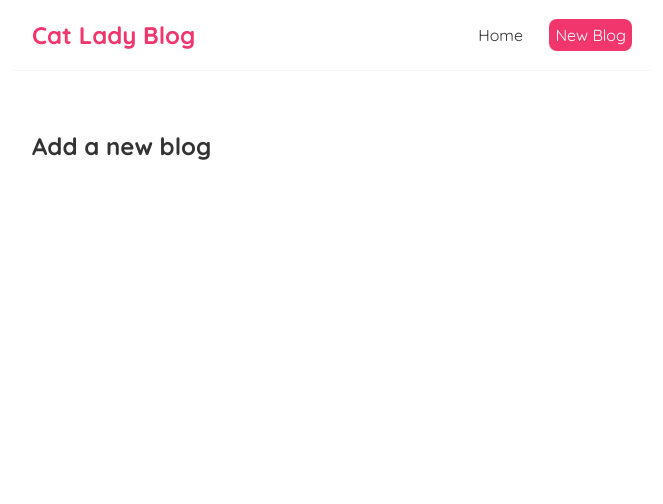
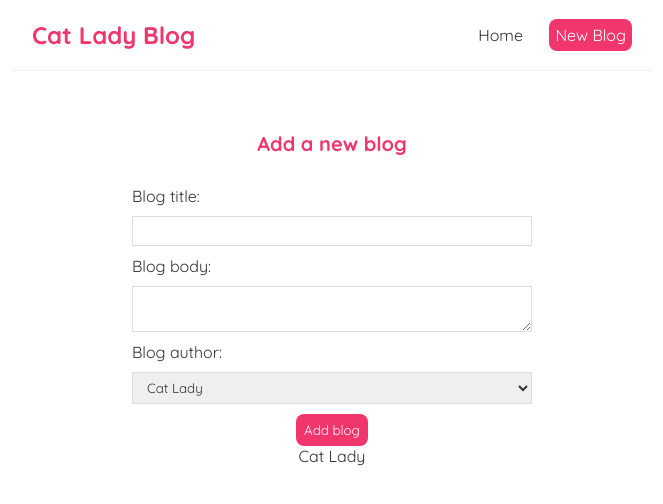
Before and after one commit to JosephineLucy/cat-lady-blog, a React (Create React App) app: page /create in a window 1280 px wide. Shown: the top 504 px of the page, without its empty margins (308-971 px from the left). Built offline with nearby package versions, Linux system fonts and the light colour scheme.

Commit message:
adds create form

```diff
--- a/src/components/Create.js
+++ b/src/components/Create.js
@@ -1,7 +1,41 @@
+import { useState } from "react";
 const Create = () => {
+    const [ title, setTitle ] = useState('');
+    const [ body, setBody ] = useState('');
+    const [ author, setAuthor ] = useState('Cat Lady')
+
     return (
         <div className="create">
             <h2>Add a new blog</h2>
+            <form>
+                <label>Blog title:</label>
+                <input
+                type="text"
+                required
+                value={ title }
+                onChange={ (e)=>setTitle(e.target.value) }
+                />
+                <label>Blog body:</label>
+                <textarea
+                value={ body }
+                onChange={ (e)=>setBody(e.target.value) }
+                required
+                ></textarea>
+                <label>Blog author:</label>
+                <select
+                    value={ author }
+                    onChange={ (e)=>setAuthor(e.target.value) }
+                >
+                    <option value="Cat Lady">Cat Lady</option>
+                    <option value="Rupert">Rupert</option>
+                    <option value="Harry">Harry</option>
+                    <option value="Catman">Catman</option>
+                </select>
+                <button>Add blog</button>
+            </form>
+            <p>{ title }</p>
+            <p>{ body }</p>
+            <p>{ author }</p>
         </div>
      );
 }
--- a/src/index.css
+++ b/src/index.css
@@ -59,3 +59,35 @@
   .full-blog div {
     margin: 20px 0;
   }
+
+  /* create blog page */
+  .create {
+    max-width: 400px;
+    margin: 0 auto;
+    text-align: center;
+  }
+  .create label {
+    text-align: left;
+    display: block;
+  }
+  .create h2 {
+    font-size: 20px;
+    color: #f1356d;
+    margin-bottom: 30px;
+  }
+  .create input, .create textarea, .create select {
+    width: 100%;
+    padding: 6px 10px;
+    margin: 10px 0;
+    border: 1px solid #ddd;
+    box-sizing: border-box;
+    display: block;
+  }
+  .create button {
+    background: #f1356d;
+    color: #fff;
+    border: 0;
+    padding: 8px;
+    border-radius: 8px;
+    cursor: pointer;
+  }
```
